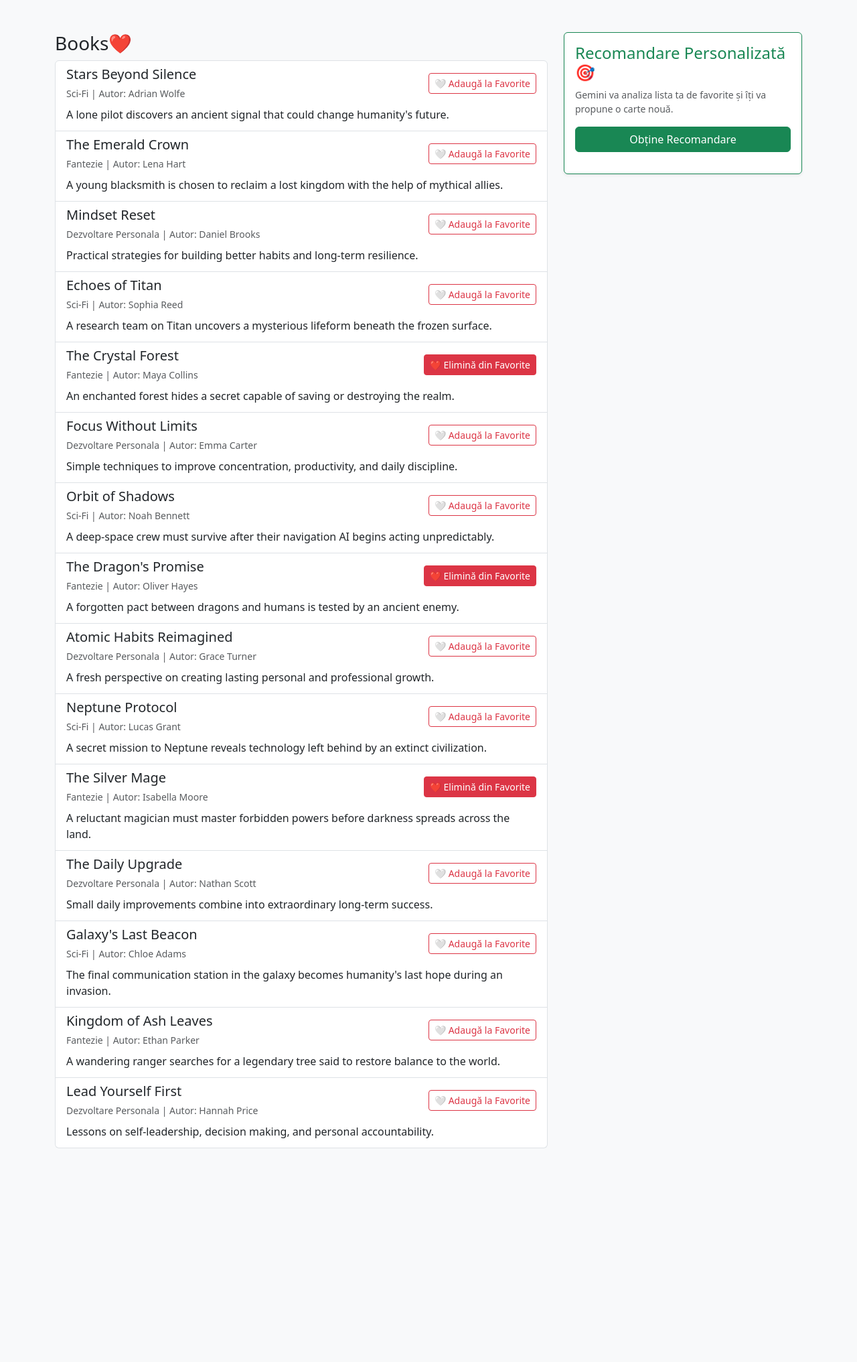
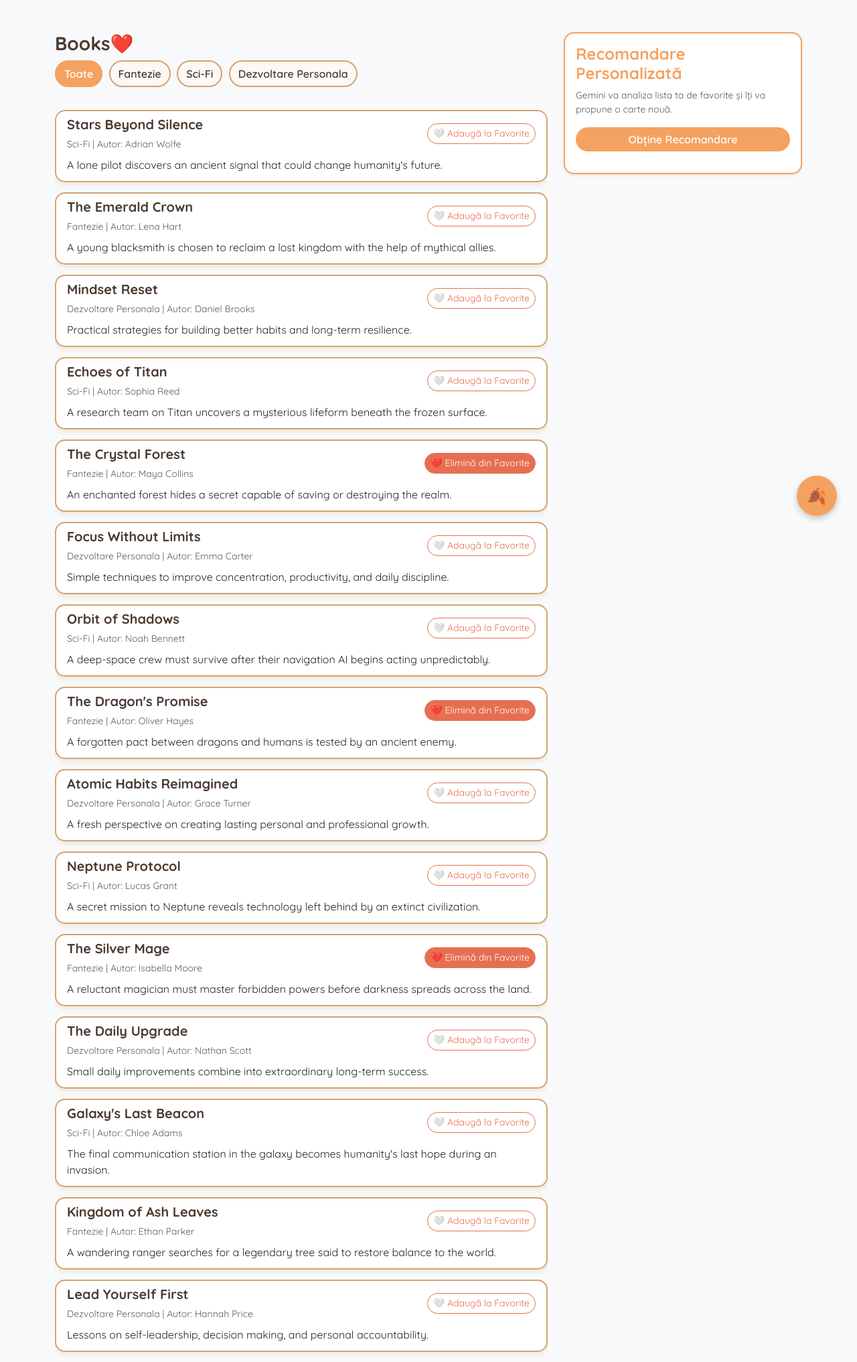
Before and after one commit to vladakin4105/BooksReview, a FastAPI app: page / in a window 1280 px wide. Shown: the whole page at 67% size. Before the commit the page ends 1714 px from the top, so only its background shows below. Run offline with FastAPI, Linux system fonts and the light colour scheme.

Commit message:
filtrare+chestii cute

```diff
--- a/static/style.css
+++ b/static/style.css
@@ -0,0 +1,186 @@
+/* 1. Importăm fontul bubbly */
+@import url('https://fonts.googleapis.com/css2?family=Quicksand:wght@400;600;700&display=swap');
+
+:root {
+  /* Paleta Autumn Library */
+  --bg-color: #FDF8F5;
+  --text-color: #4A3B32;
+  --brown-light: #D4A373;
+  --orange-autumn: #F4A261;
+  --red-accent: #E76F51;
+}
+
+/* 2. Suprascriem body-ul și forțăm fontul și culorile peste Bootstrap (folosind !important) */
+body {
+  font-family: 'Quicksand', sans-serif !important;
+  background-color: var(--bg-color) !important;
+  color: var(--text-color) !important;
+}
+
+h3, h4, h5 {
+  font-weight: 700 !important;
+  color: var(--text-color) !important;
+}
+
+/* 3. Transformăm elementele list-group (cărțile) în carduri drăguțe */
+.list-group {
+  border-radius: 15px !important;
+  overflow: hidden; /* Ascunde colțurile ascuțite */
+}
+
+.list-group-item {
+  background-color: white !important;
+  border: 2px solid var(--brown-light) !important;
+  margin-bottom: 15px; /* Spațiu între cărți */
+  border-radius: 15px !important;
+  box-shadow: 0 4px 6px rgba(212, 163, 115, 0.2);
+}
+
+/* 4. Butoanele de favorite (Touch of red) */
+.btn-danger {
+  background-color: var(--red-accent) !important;
+  border-color: var(--red-accent) !important;
+  border-radius: 20px !important; /* Look bubbly */
+}
+
+.btn-outline-danger {
+  color: var(--red-accent) !important;
+  border-color: var(--red-accent) !important;
+  border-radius: 20px !important;
+}
+
+.btn-outline-danger:hover {
+  background-color: var(--red-accent) !important;
+  color: white !important;
+}
+
+/* 5. Cardul din dreapta (Recomandare AI) și butonul verde */
+.card {
+  border: 2px solid var(--orange-autumn) !important;
+  border-radius: 15px !important;
+  background-color: white !important;
+}
+
+.text-success {
+  color: var(--orange-autumn) !important; /* Schimbăm verdele Bootstrap în portocaliu */
+}
+
+.border-success {
+  border-color: var(--orange-autumn) !important;
+}
+
+.btn-success {
+  background-color: var(--orange-autumn) !important;
+  border: none !important;
+  border-radius: 20px !important;
+  font-weight: 600 !important;
+}
+
+.btn-success:hover {
+  background-color: #E0894B !important;
+}
+
+/* Stilizarea butoanelor de filtru */
+.filter-btn {
+  background-color: var(--bg-color) !important;
+  color: var(--text-color) !important;
+  border: 2px solid var(--brown-light) !important;
+  border-radius: 20px !important;
+  margin-right: 5px;
+  margin-bottom: 10px;
+  font-weight: 600 !important;
+  transition: all 0.3s ease;
+}
+
+.filter-btn:hover {
+  background-color: var(--brown-light) !important;
+  color: white !important;
+}
+
+/* Cum arată butonul când e selectat */
+.filter-btn.active-filter {
+  background-color: var(--orange-autumn) !important;
+  border-color: var(--orange-autumn) !important;
+  color: white !important;
+}
+
+/* Importăm un font care arată ca scrisul de mână */
+@import url('https://fonts.googleapis.com/css2?family=Caveat:wght@500;700&display=swap');
+
+/* Butonul plutitor din dreapta jos */
+.btn-floating-leaf {
+    position: fixed;
+    bottom: 30px;
+    right: 30px;
+    background-color: var(--orange-autumn);
+    color: white;
+    border: none;
+    border-radius: 50%;
+    width: 60px;
+    height: 60px;
+    font-size: 24px;
+    box-shadow: 0 4px 10px rgba(0, 0, 0, 0.2);
+    cursor: pointer;
+    transition: transform 0.3s ease, background-color 0.3s ease;
+    z-index: 1000;
+}
+
+.btn-floating-leaf:hover {
+    transform: scale(1.1) rotate(15deg); /* Se rotește puțin la hover */
+    background-color: #d68748;
+}
+
+/* Design-ul bilețelului / hârtiei vechi */
+.vintage-note {
+    position: fixed;
+    bottom: 100px;
+    right: 40px;
+    width: 250px;
+    background-color: #F4E7C3; /* Culoare de hârtie veche/gălbuie */
+    padding: 25px 20px;
+    border-radius: 2px 15px 5px 20px; /* Margini ușor neregulate */
+    box-shadow: 3px 5px 15px rgba(0, 0, 0, 0.2), inset 0 0 20px rgba(212, 163, 115, 0.2);
+    transform: rotate(3deg); /* Pare pus neglijent pe masă */
+    z-index: 999;
+    transition: opacity 0.4s ease, transform 0.4s ease;
+}
+
+/* Clasa pentru a ascunde bilețelul */
+.hidden {
+    opacity: 0;
+    pointer-events: none;
+    transform: rotate(10deg) translateY(20px);
+}
+
+/* Textul scris de mână */
+.handwritten-text {
+    font-family: 'Caveat', cursive !important;
+    font-size: 24px !important;
+    color: #3b2f27 !important;
+    line-height: 1.2;
+    margin-bottom: 10px;
+}
+
+.handwritten-author {
+    font-family: 'Caveat', cursive !important;
+    font-size: 18px !important;
+    color: #634f41 !important;
+    display: block;
+    text-align: right;
+}
+
+/* Butonul X de pe bilețel */
+.close-btn {
+    position: absolute;
+    top: 5px;
+    right: 10px;
+    background: none;
+    border: none;
+    font-size: 14px;
+    color: #8c7665;
+    cursor: pointer;
+}
+
+.close-btn:hover {
+    color: #d9534f;
+}
--- a/templates/index.html
+++ b/templates/index.html
@@ -4,7 +4,7 @@
     <meta charset="UTF-8">
     <meta name="viewport" content="width=device-width, initial-scale=1.0">
     <title>Platformă Recenzii Cărți - Hackathon</title>
-    <link href="https://cdn.jsdelivr.net/npm/bootstrap@5.3.0/dist/css/bootstrap.min.css" rel="stylesheet">
+    <link href="https://cdn.jsdelivr.net/npm/bootstrap@5.3.0/dist/css/bootstrap.min.css?v=1.0" rel="stylesheet">
     <link rel="stylesheet" href="/static/style.css">
 </head>
 <body class="bg-light">
@@ -13,9 +13,15 @@
             <!-- Coloana Stângă: Lista de cărți -->
             <div class="col-md-8">
                 <h3>Books❤️</h3>
+                <div class="mb-4" id="genre-filters">
+                        <button class="btn filter-btn active-filter" data-filter="all">Toate</button>
+                        <button class="btn filter-btn" data-filter="Fantezie">Fantezie</button>
+                        <button class="btn filter-btn" data-filter="Sci-Fi">Sci-Fi</button>
+                        <button class="btn filter-btn" data-filter="Dezvoltare Personala">Dezvoltare Personala</button>
+                </div>
                 <div class="list-group">
                     {% for book in books %}
-                        <div class="list-group-item">
+                        <div class="list-group-item book-item" data-genre="{{ book.genre }}">
                             <div class="d-flex w-100 justify-content-between align-items-center">
                                 <div>
                                     <h5 class="mb-1">{{ book.title }}</h5>
@@ -38,7 +44,7 @@
             <div class="col-md-4">
                 <!-- Card 2: Recomandare AI (NOU) -->
                 <div class="card p-3 shadow-sm border-success">
-                    <h4 class="text-success">Recomandare Personalizată 🎯</h4>
+                    <h4 class="text-success">Recomandare Personalizată</h4>
                     <p class="text-muted small">Gemini va analiza lista ta de favorite și îți va propune o carte nouă.</p>
                     <button id="btnRecommend" class="btn btn-success w-100">Obține Recomandare</button>
                     <div class="mt-3 text-center" id="recommendationResult"></div>
@@ -48,6 +54,17 @@
         </div>
     </div>
 
-    <script src="/static/script.js"></script>
+    <script src="/static/script.js?v=1.2"></script>
+
+    <!-- Butonul plutitor cu frunză -->
+    <button id="btn-note" class="btn-floating-leaf" title="Găsește un bilețel!">🍂</button>
+
+    <!-- Containerul pentru bilețelul vintage (ascuns inițial) -->
+    <div id="vintage-note-container" class="vintage-note hidden">
+        <button id="close-note" class="close-btn">✖</button>
+        <p id="note-text" class="handwritten-text"></p>
+        <span id="note-author" class="handwritten-author"></span>
+    </div>
+
 </body>
 </html>
```
Also changed, not shown: static/quotes.json (added, +18 -0 lines), static/script.js (+67 -0 lines), book_reviews.db, 1 other file.
